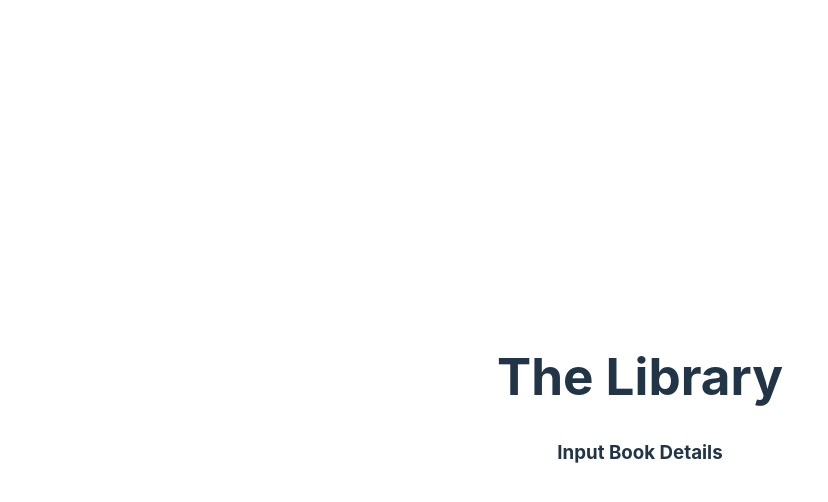
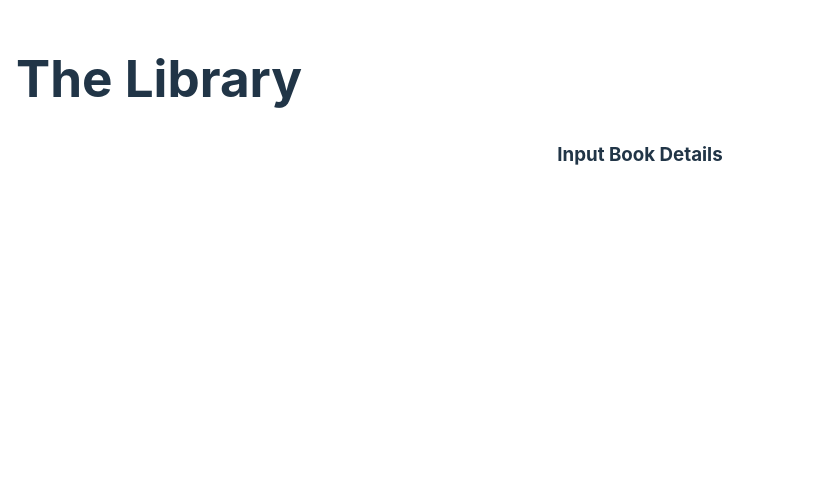
Before and after one commit to SalamanderCtesiphon/library-project, a React (Vite) app: page / in a window 1280 px wide. Shown: the top 502 px of the page, without its empty margins (0-828 px from the left). Built offline with nearby package versions, Linux system fonts and the light colour scheme.

Commit message:
reset some style rules to reduce some margins and padding around the header

```diff
--- a/src/App.css
+++ b/src/App.css
@@ -1,6 +1,10 @@
 #root {
   max-width: 1280px;
   margin: 0 auto;
-  padding: 2rem;
+  padding: 1rem;
   text-align: center;
 }
+
+.header {
+  justify-self: start;
+}
--- a/src/components/Header.jsx
+++ b/src/components/Header.jsx
@@ -3,7 +3,7 @@ import React from "react";
 function Header() {
   return (
     <>
-      <header>
+      <header className="header">
         <h1>The Library</h1>
       </header>
     </>
--- a/src/index.css
+++ b/src/index.css
@@ -25,8 +25,6 @@ a:hover {
 
 body {
   margin: 0;
-  display: flex;
-  place-items: center;
   min-width: 320px;
   min-height: 100vh;
 }
```
